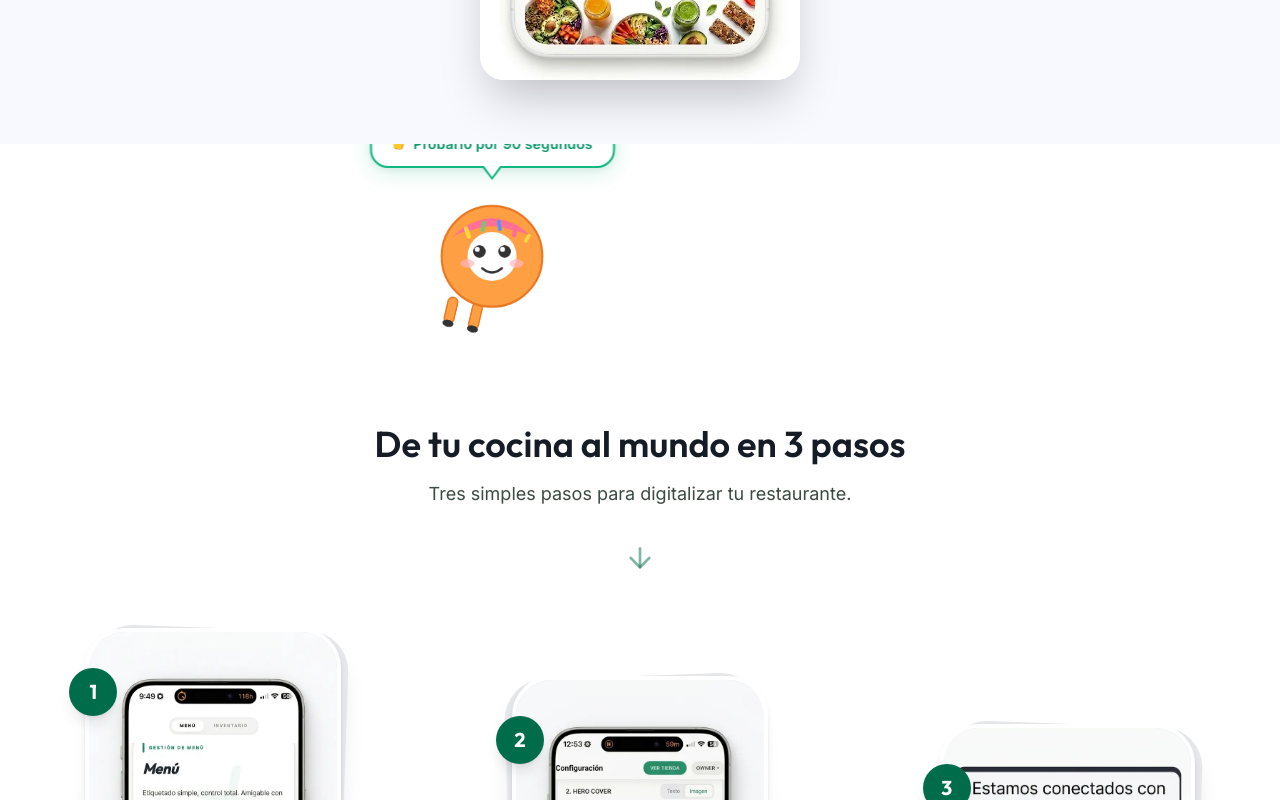
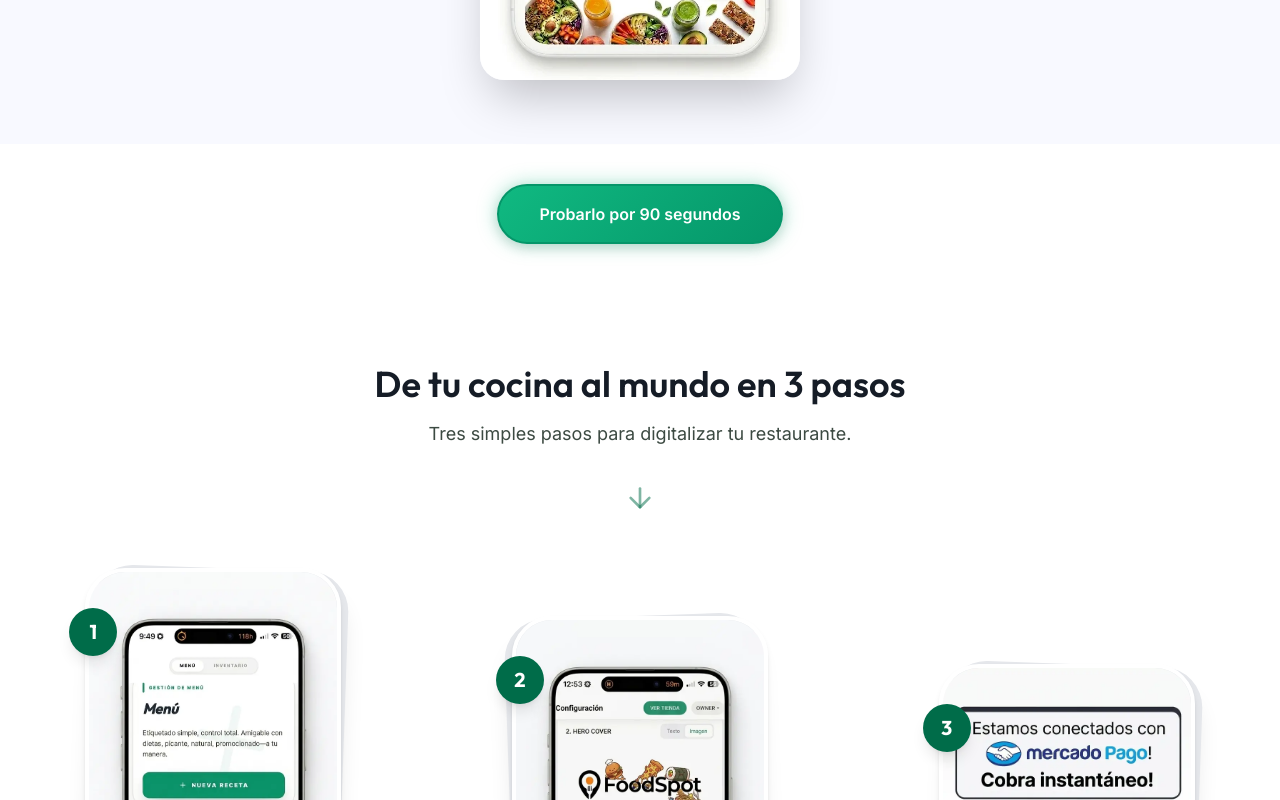
Before and after one commit to hikaribrandan3-code/foodspot-new-landing-page-, a React (Vite) app: page / in a window 1280 px wide. Shown: the part 2140-2940 px from the top of the page. Built offline with nearby package versions, Linux system fonts and the light colour scheme.

Commit message:
Revert to simple green pill, second demo button says Demo big

```diff
--- a/src/components/FishDemo.tsx
+++ b/src/components/FishDemo.tsx
@@ -1,163 +1,20 @@
-import { useEffect, useRef } from "react";
-
-// Donut character - cute and minimal
-const Donut = () => {
+export function FishDemo() {
   return (
-    <svg className="donut-character" width="140" height="160" viewBox="0 0 200 210" fill="none" xmlns="http://www.w3.org/2000/svg">
-      {/* Legs */}
-      <g className="donut-legs">
-        <rect x="75" y="162" width="14" height="38" rx="7" fill="#FF9F43" stroke="#E87722" strokeWidth="2"/>
-        <ellipse cx="82" cy="200" rx="8" ry="5" fill="#333"/>
-        <rect x="111" y="162" width="14" height="38" rx="7" fill="#FF9F43" stroke="#E87722" strokeWidth="2"/>
-        <ellipse cx="118" cy="200" rx="8" ry="5" fill="#333"/>
-      </g>
-
-      {/* Donut body */}
-      <circle cx="100" cy="95" r="72" fill="#FF9F43" stroke="#E87722" strokeWidth="3"/>
-      {/* Icing */}
-      <path d="M 35 80 Q 55 45 100 40 Q 145 45 165 80 Q 155 60 130 58 Q 115 52 100 52 Q 85 52 70 58 Q 45 60 35 80 Z" fill="#FF6B9D" opacity="0.9"/>
-      <circle cx="100" cy="95" r="35" fill="white"/>
-
-      {/* Sprinkles */}
-      <rect x="62" y="52" width="6" height="18" rx="3" fill="#FFD93D" transform="rotate(-20 65 61)"/>
-      <rect x="85" y="44" width="5" height="16" rx="2.5" fill="#6BCB77" transform="rotate(10 87 52)"/>
-      <rect x="108" y="43" width="5" height="16" rx="2.5" fill="#4D96FF" transform="rotate(-8 110 51)"/>
-      <rect x="130" y="50" width="6" height="18" rx="3" fill="#FF6B9D" transform="rotate(15 133 59)"/>
-      <rect x="148" y="62" width="5" height="14" rx="2.5" fill="#FFD93D" transform="rotate(30 150 69)"/>
-
-      {/* Eyes */}
-      <circle cx="82" cy="88" r="9" fill="#333"/>
-      <circle cx="79" cy="85" r="3.5" fill="white"/>
-      <circle cx="118" cy="88" r="9" fill="#333"/>
-      <circle cx="115" cy="85" r="3.5" fill="white"/>
-
-      {/* Blush */}
-      <ellipse cx="65" cy="105" rx="10" ry="6" fill="#FFB6C1" opacity="0.7"/>
-      <ellipse cx="135" cy="105" rx="10" ry="6" fill="#FFB6C1" opacity="0.7"/>
-
-      {/* Smile */}
-      <path d="M 86 112 Q 100 124 114 112" stroke="#333" strokeWidth="3.5" fill="none" strokeLinecap="round"/>
-    </svg>
-  );
-};
-
-export function FishDemo() {
-  const sectionRef = useRef(null);
-  const donutRef = useRef(null);
-
-  useEffect(() => {
-    const section = sectionRef.current;
-    const donut = donutRef.current;
-    if (!section || !donut) return;
-
-    const observer = new IntersectionObserver(
-      (entries) => {
-        entries.forEach((entry) => {
-          if (donut) {
-            donut.style.animationPlayState = entry.isIntersecting ? "running" : "paused";
-          }
-        });
-      },
-      { rootMargin: "200px 0px 0px 0px", threshold: 0 }
-    );
-
-    observer.observe(section);
-    return () => observer.disconnect();
-  }, []);
-
-  return (
-    <section
-      ref={sectionRef}
-      className="bg-white overflow-hidden relative"
-      style={{ minHeight: "200px", display: "flex", alignItems: "center" }}
-    >
-      {/* Walking donut with speech bubble */}
-      <div
-        ref={donutRef}
-        className="absolute flex flex-col items-center"
+    <section className="bg-white py-10 flex justify-center items-center">
+      <a
+        href="https://foodspotapp.vercel.app/foodspot"
+        target="_blank"
+        rel="noopener noreferrer"
+        className="px-10 py-4 rounded-full font-bold text-base shadow-xl inline-flex items-center gap-2 transition-all active:scale-95 hover:shadow-2xl"
         style={{
-          animation: "walkToCenter 1.4s cubic-bezier(0.22, 1, 0.36, 1) forwards",
-          animationPlayState: "paused",
-          willChange: "transform",
-          left: "-200px",
-          bottom: "0",
+          background: "linear-gradient(135deg, #10b981 0%, #059669 100%)",
+          color: "white",
+          border: "2px solid #059669",
+          boxShadow: "0 0 20px rgba(16, 185, 129, 0.35), 0 4px 12px rgba(0,0,0,0.12)",
         }}
       >
-        {/* Speech bubble */}
-        <a
-          href="https://foodspotapp.vercel.app/foodspot"
-          target="_blank"
-          rel="noopener noreferrer"
-          className="mb-2 relative block"
-          style={{ cursor: "pointer" }}
-        >
-          <div
-            className="px-5 py-3 rounded-2xl font-bold text-sm whitespace-nowrap shadow-xl"
-            style={{
-              background: "white",
-              color: "#059669",
-              border: "2.5px solid #10b981",
-              boxShadow: "0 4px 24px rgba(16,185,129,0.18), 0 2px 8px rgba(0,0,0,0.08)",
-              borderRadius: "18px",
-              fontSize: "14px",
-              letterSpacing: "0.01em",
-            }}
-          >
-            👉 Probarlo por 90 segundos
-          </div>
-          {/* Bubble tail */}
-          <div style={{
-            position: "absolute",
-            bottom: "-12px",
-            left: "50%",
-            transform: "translateX(-50%)",
-            width: 0,
-            height: 0,
-            borderLeft: "10px solid transparent",
-            borderRight: "10px solid transparent",
-            borderTop: "13px solid #10b981",
-          }}/>
-          <div style={{
-            position: "absolute",
-            bottom: "-9px",
-            left: "50%",
-            transform: "translateX(-50%)",
-            width: 0,
-            height: 0,
-            borderLeft: "8px solid transparent",
-            borderRight: "8px solid transparent",
-            borderTop: "11px solid white",
-          }}/>
-        </a>
-
-        {/* Donut */}
-        <div style={{ marginTop: "8px" }}>
-          <Donut />
-        </div>
-      </div>
-
-      <style>{`
-        @keyframes walkToCenter {
-          0%   { transform: translateX(0px); }
-          100% { transform: translateX(calc(50vw - 70px)); }
-        }
-        @keyframes walkLegs {
-          0%, 100% { transform: rotateZ(0deg); }
-          25%  { transform: rotateZ(-18deg); }
-          75%  { transform: rotateZ(18deg); }
-        }
-        .donut-legs {
-          animation: walkLegs 0.5s ease-in-out infinite;
-          transform-origin: center top;
-        }
-        .donut-character {
-          animation: donutBounce 0.5s ease-in-out infinite;
-        }
-        @keyframes donutBounce {
-          0%, 100% { transform: translateY(0px); }
-          50% { transform: translateY(-3px); }
-        }
-      `}</style>
+        Probarlo por 90 segundos
+      </a>
     </section>
   );
 }
--- a/src/components/MainSections.tsx
+++ b/src/components/MainSections.tsx
@@ -298,9 +298,15 @@ export function DemoSection() {
           href="https://foodspotapp.vercel.app/foodspot"
           target="_blank"
           rel="noopener noreferrer"
-          className="inline-block px-12 py-5 rounded-full bg-white text-emerald-700 font-bold text-lg border-3 border-emerald-600 shadow-xl hover:bg-emerald-50 transition-all active:scale-95 hover:shadow-2xl hover:border-emerald-700"
+          className="inline-block px-20 py-6 rounded-full font-black text-3xl shadow-2xl transition-all active:scale-95 hover:shadow-2xl"
+          style={{
+            background: "linear-gradient(135deg, #10b981 0%, #059669 100%)",
+            color: "white",
+            border: "3px solid #059669",
+            boxShadow: "0 0 30px rgba(16, 185, 129, 0.4), 0 8px 24px rgba(0,0,0,0.15)",
+          }}
         >
-          Te lo paso de nuevo... es una señal jaja
+          Demo
         </a>
       </div>
     </section>
```
